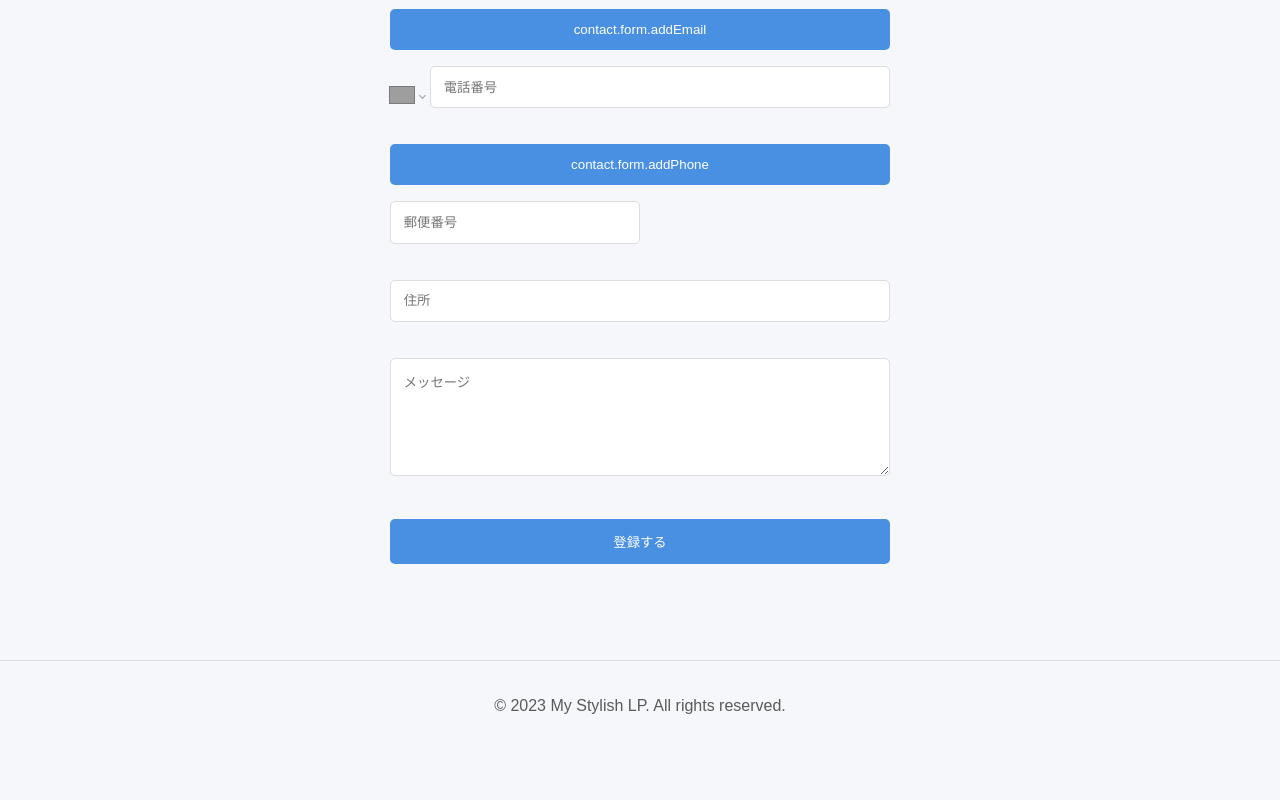
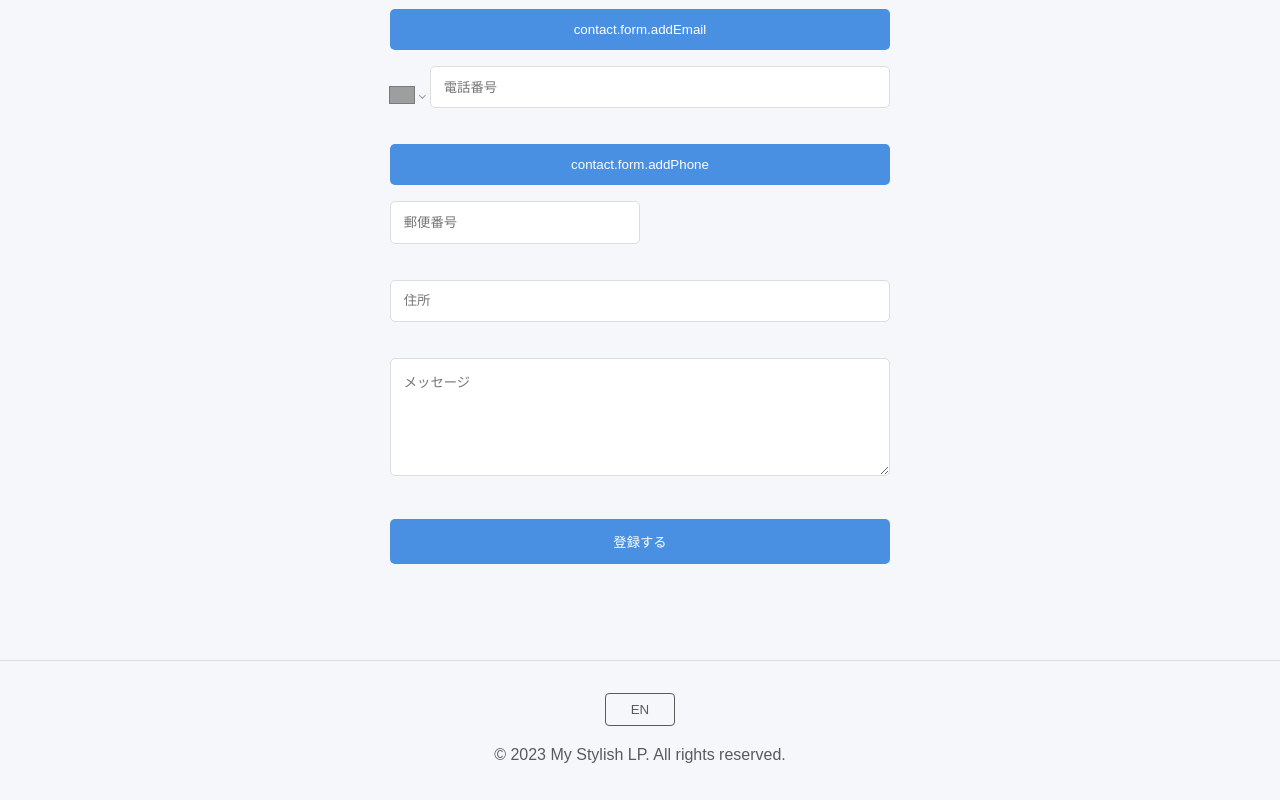
Before and after one commit to riku103/React_training_1, a React (Create React App) app: page / in a window 1280 px wide. Shown: the part 1732-2532 px from the top of the page. Before the commit the page ends 2483 px from the top, so only its background shows below. Built offline with nearby package versions, Linux system fonts and the light colour scheme; grey boxes are pictures that could not be loaded; the HTML template or start-up script is replaced by a standard one.

Commit message:
フッターにも言語切り替えボタンを設置

```diff
--- a/src/components/Footer/Footer.module.css
+++ b/src/components/Footer/Footer.module.css
@@ -16,3 +16,7 @@ footer {
   box-sizing: border-box;
   opacity: 0.8;
 }
+
+.footerContent {
+  margin-top: 16px;
+}
--- a/src/components/Footer/Footer.tsx
+++ b/src/components/Footer/Footer.tsx
@@ -1,13 +1,29 @@
+import React from 'react';
 import styles from "./Footer.module.css";
+import LanguageButton from '../common/LanguageButton';
 
-const Footer = () => {
+const Footer = ({
+  currentLang = 'ja',
+  onChangeLang
+}: {
+  currentLang?: string;
+  onChangeLang?: (lang: string) => void;
+}) => {
   return (
     <footer>
       <div className={styles.sectionContainer}>
-        &copy; 2023 My Stylish LP. All rights reserved.
+        {onChangeLang && (
+          <LanguageButton
+            currentLang={currentLang}
+            onChangeLang={onChangeLang}
+          />
+        )}
+        <div className={styles.footerContent}>
+          &copy; 2023 My Stylish LP. All rights reserved.
+        </div>
       </div>
     </footer>
   );
 };
 
-export default Footer;
+export default React.memo(Footer);
--- a/src/components/Header/Header.module.css
+++ b/src/components/Header/Header.module.css
@@ -139,18 +139,3 @@ nav ul li a:hover {
   align-items: center;
   gap: 1rem;
 }
-
-.langButton {
-  border: 1px solid currentColor;
-  border-radius: 4px;
-  margin: 0;
-  padding: 0.5rem 1rem;
-  min-width: 70px;
-  background: transparent;
-  cursor: pointer;
-  color: inherit;
-}
-
-.langButton:hover {
-  opacity: 0.8;
-}
--- a/src/components/Header/Header.tsx
+++ b/src/components/Header/Header.tsx
@@ -3,6 +3,7 @@ import { Link } from "react-router-dom";
 import { HashLink } from 'react-router-hash-link';
 import styles from "./Header.module.css";
 import { useTranslation } from 'react-i18next';
+import LanguageButton from '../common/LanguageButton';
 
 const Header = ({
   changeDarkMode,
@@ -68,12 +69,10 @@ const Header = ({
                 </div>
               )}
               {onChangeLang && (
-                <button
-                  className={styles.langButton}
-                  onClick={() => onChangeLang(currentLang === 'ja' ? 'en' : 'ja')}
-                >
-                  {currentLang === 'ja' ? 'EN' : '日本語'}
-                </button>
+                <LanguageButton
+                  currentLang={currentLang}
+                  onChangeLang={onChangeLang}
+                />
               )}
             </div>
           </div>
--- a/src/components/Home/Home.tsx
+++ b/src/components/Home/Home.tsx
@@ -41,7 +41,10 @@ function Home() {
         <Contact />
       </main>
 
-      <Footer />
+      <Footer
+        currentLang={currentLang}
+        onChangeLang={handleChangeLang}
+      />
     </div>
   );
 }
--- /dev/null
+++ b/src/components/common/LanguageButton.module.css
@@ -0,0 +1,14 @@
+.langButton {
+  border: 1px solid currentColor;
+  border-radius: 4px;
+  margin: 0;
+  padding: 0.5rem 1rem;
+  min-width: 70px;
+  background: transparent;
+  cursor: pointer;
+  color: inherit;
+}
+
+.langButton:hover {
+  opacity: 0.8;
+}
--- /dev/null
+++ b/src/components/common/LanguageButton.tsx
@@ -0,0 +1,20 @@
+import React from 'react';
+import styles from './LanguageButton.module.css';
+
+interface LanguageButtonProps {
+  currentLang: string;
+  onChangeLang: (lang: string) => void;
+}
+
+const LanguageButton = ({ currentLang, onChangeLang }: LanguageButtonProps) => {
+  return (
+    <button
+      className={styles.langButton}
+      onClick={() => onChangeLang(currentLang === 'ja' ? 'en' : 'ja')}
+    >
+      {currentLang === 'ja' ? 'EN' : '日本語'}
+    </button>
+  );
+};
+
+export default React.memo(LanguageButton);
```
